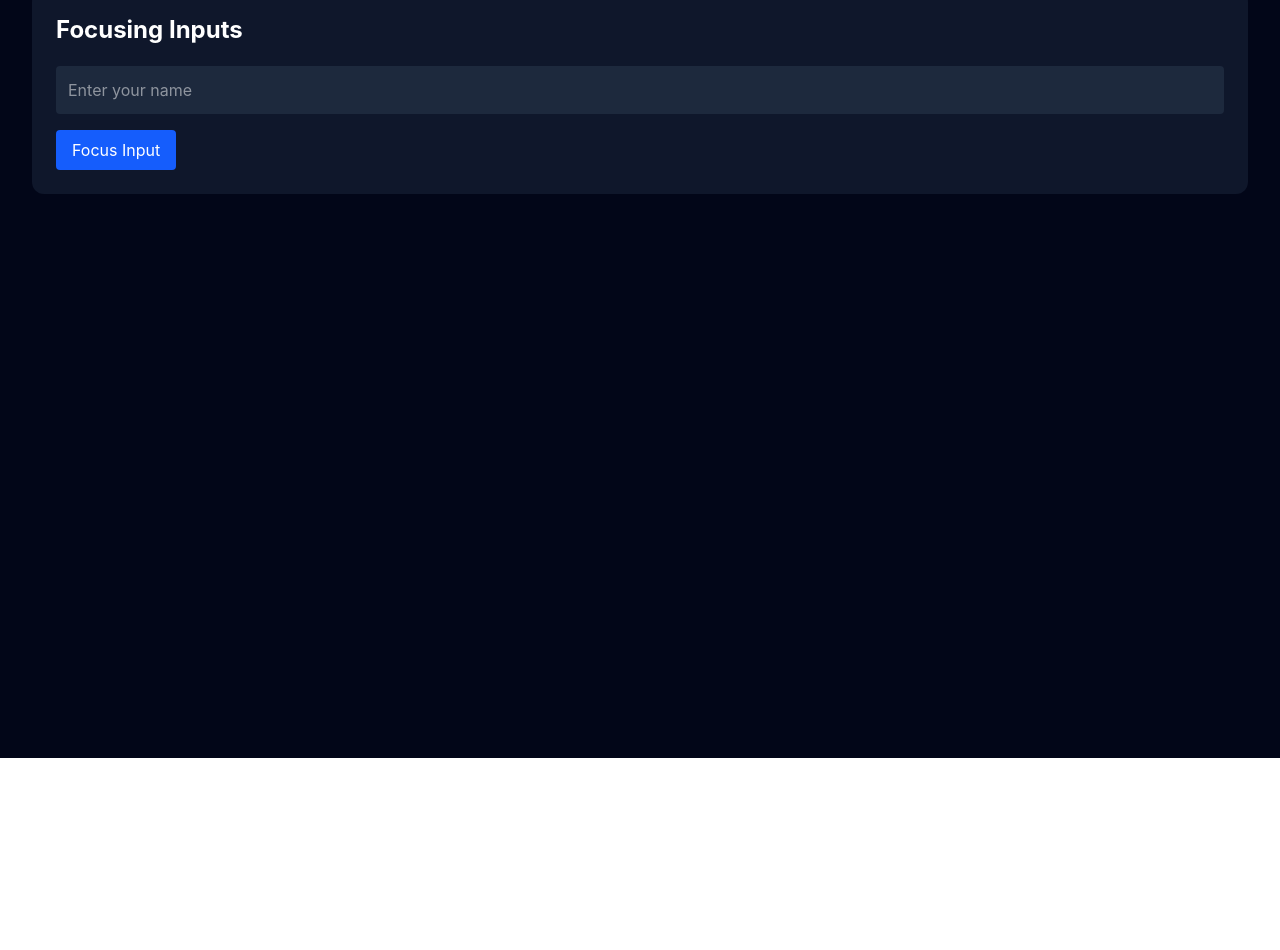
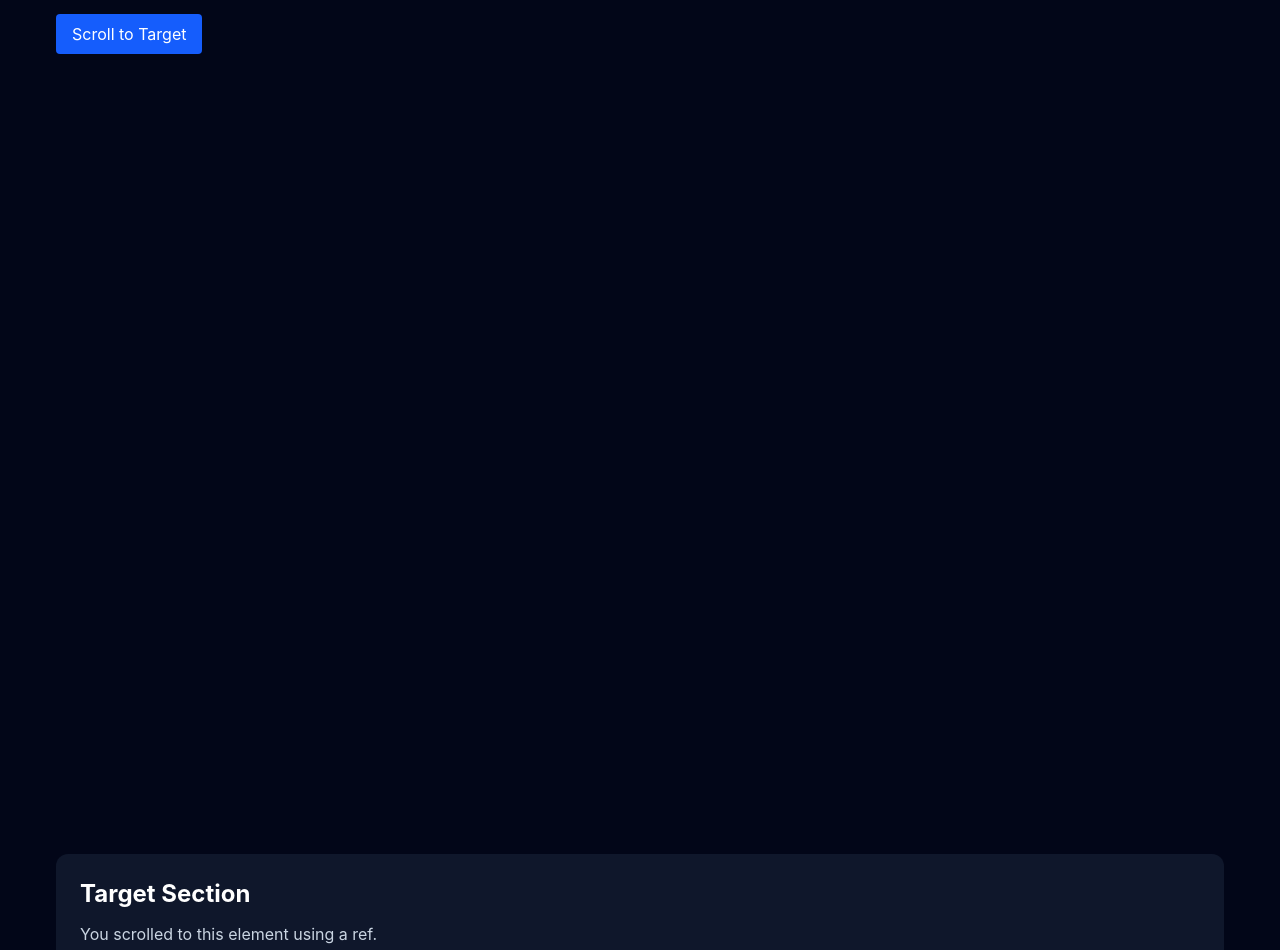
Before and after one commit to foysaliio/React-Mastery-Journey, a React (Vite) app: page / in a window 1280 px wide. Shown: the part 42-992 px from the top of the page. Before the commit the page ends 800 px from the top, so only its background shows below. Built offline with nearby package versions, Linux system fonts and the light colour scheme.

Commit message:
feat(react): scroll DOM elements with refs

```diff
--- a/src/App.tsx
+++ b/src/App.tsx
@@ -1,9 +1,9 @@
-import FocusInput from "./Components/FocusInput";
+import ScrollToSection from "./Components/ScrollToSection";
 
 function App() {
   return (
     <main className="min-h-screen bg-slate-950 p-8">
-      <FocusInput />
+      <ScrollToSection />
     </main>
   );
 }
--- a/src/Components/FocusInput.tsx
+++ /dev/null
@@ -1,32 +0,0 @@
-import { useRef } from "react";
-
-const FocusInput = () => {
-  const inputRef = useRef<HTMLInputElement>(null);
-
-  const focusInput = (): void => {
-    inputRef.current?.focus();
-  };
-
-  return (
-    <section className="rounded-xl bg-slate-900 p-6 text-white">
-      <h2 className="text-2xl font-bold">Focusing Inputs</h2>
-
-      <input
-        ref={inputRef}
-        type="text"
-        placeholder="Enter your name"
-        className="mt-5 w-full rounded bg-slate-800 p-3"
-      />
-
-      <button
-        type="button"
-        onClick={focusInput}
-        className="mt-4 rounded bg-blue-600 px-4 py-2"
-      >
-        Focus Input
-      </button>
-    </section>
-  );
-};
-
-export default FocusInput;
--- /dev/null
+++ b/src/Components/ScrollToSection.tsx
@@ -0,0 +1,36 @@
+import { useRef } from "react";
+
+const ScrollToSection = () => {
+  const targetRef = useRef<HTMLDivElement>(null);
+
+  const scrollToTarget = (): void => {
+    targetRef.current?.scrollIntoView({
+      behavior: "smooth",
+      block: "start",
+    });
+  };
+
+  return (
+    <section className="bg-slate-950 p-6 text-white">
+      <button
+        type="button"
+        onClick={scrollToTarget}
+        className="rounded bg-blue-600 px-4 py-2"
+      >
+        Scroll to Target
+      </button>
+
+      <div className="h-200" />
+
+      <div ref={targetRef} className="rounded-xl bg-slate-900 p-6">
+        <h2 className="text-2xl font-bold">Target Section</h2>
+
+        <p className="mt-3 text-slate-300">
+          You scrolled to this element using a ref.
+        </p>
+      </div>
+    </section>
+  );
+};
+
+export default ScrollToSection;
```
